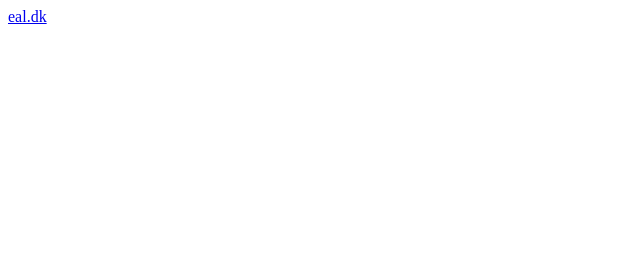
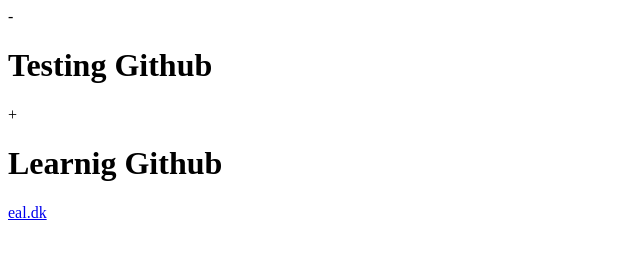
Before and after one commit to diarbaker/diarbaker.github.io, a plain HTML site: page index.html in a window 1280 px wide. Shown: the whole page, without its empty margins (0-640 px from the left). Drawn offline with Linux system fonts and the light colour scheme.

Commit message:
Update index.html

```diff
--- a/index.html
+++ b/index.html
@@ -6,6 +6,8 @@
 </head>
 
 <body>
+-<h1>Testing Github</h1>
++<h1>Learnig Github</h1>
 <a href="eal.dk">eal.dk</a>
 </body>
 </html>
```
